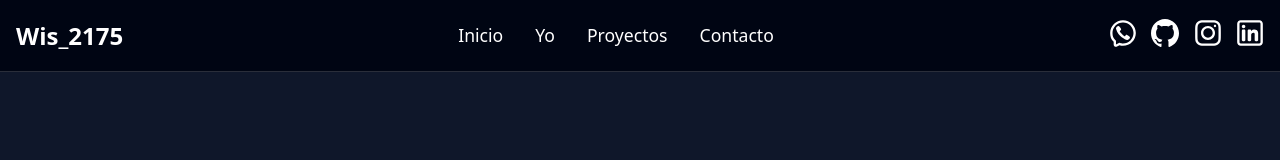
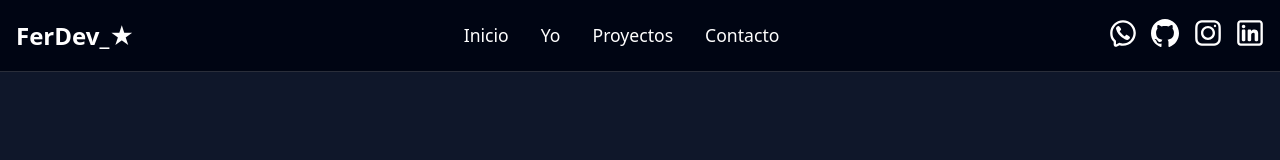
Before and after one commit to cardozoluisfernando2175-web/mi-portfolio-react, a React (Vite) app: page / in a window 1280 px wide. Shown: the top 160 px of the page. Built offline with nearby package versions, Linux system fonts and the light colour scheme.

Commit message:
Actualización del slogan

```diff
--- a/src/components/header.jsx
+++ b/src/components/header.jsx
@@ -56,7 +56,7 @@ export default function Header() {
         <header ref={headerRef}>
             <div className="arriba">
 
-                <h2>Wis_2175</h2>
+                <h2>FerDev_<span>&#9733;</span></h2>
 
                 {/* MENÚ PRINCIPAL */}
                 <nav
```
